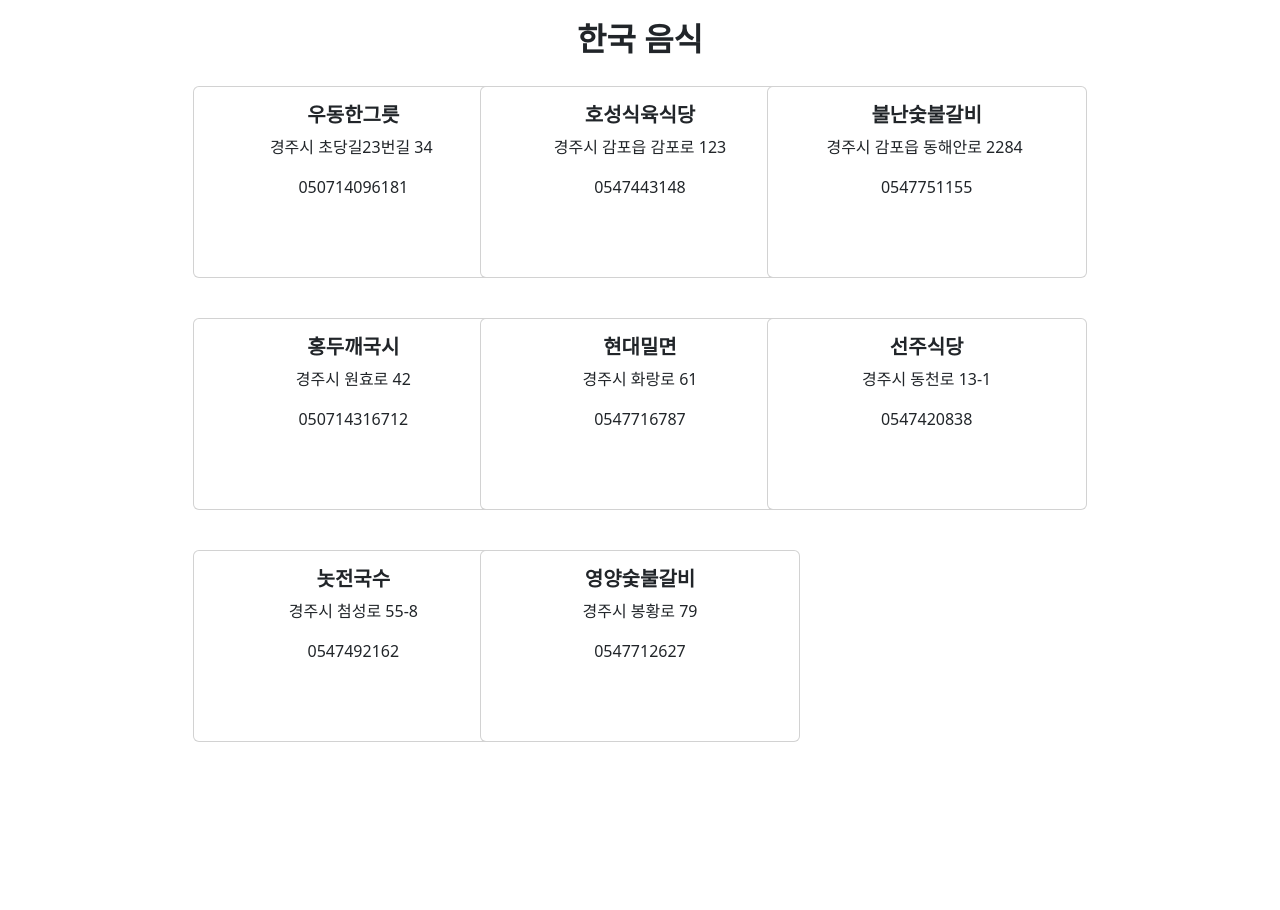
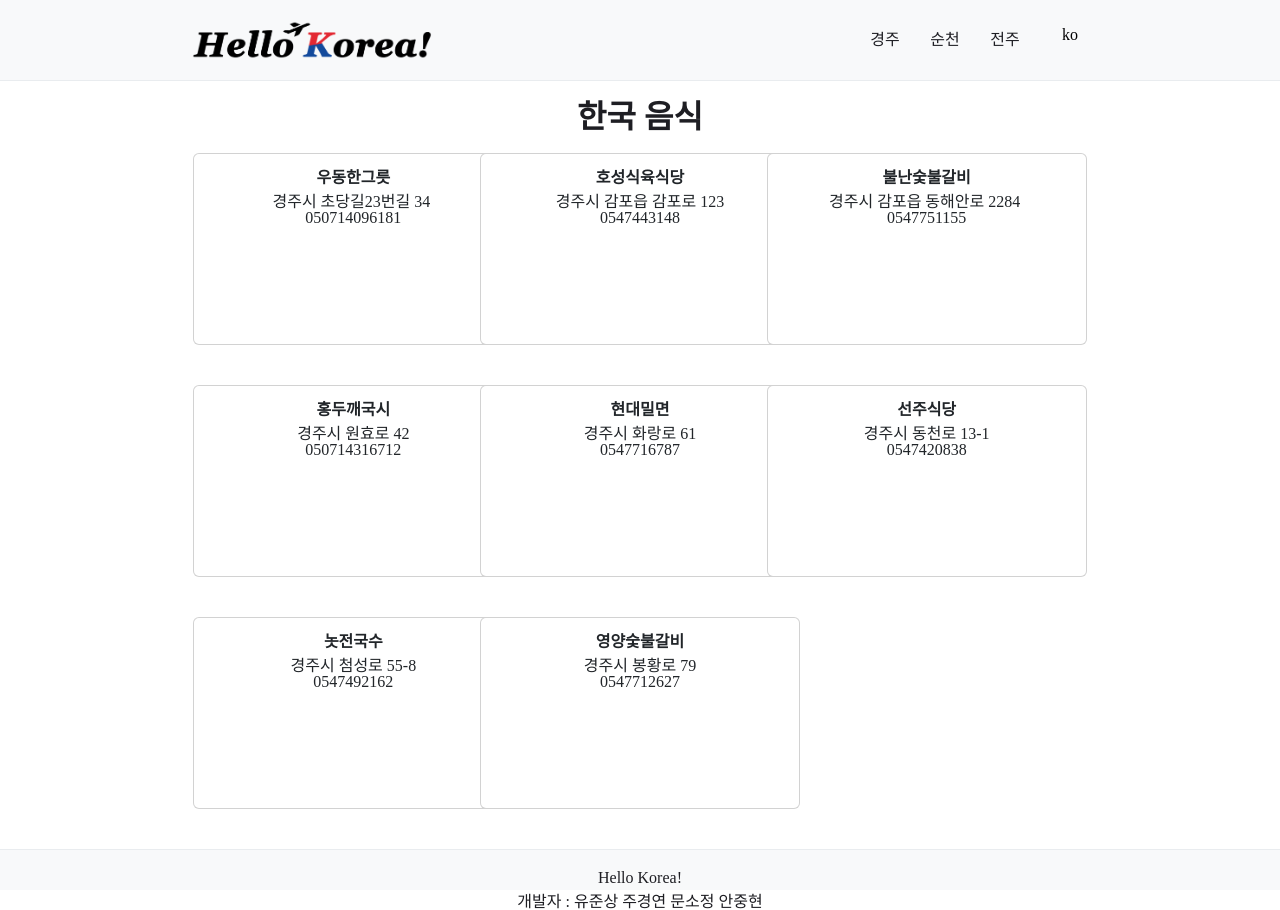
Before and after one commit to Devcourse-Hello-Korea/Hello-Korea, a Django app: page /GyeongJu/Food/korean in a window 1280 px wide. Before the commit the page ends 742 px from the top, so only its background shows below. Run offline with Django 5.2, Linux system fonts and the light colour scheme; data comes from the database, SQL or seed files in the repository.

Commit message:
Feat: header, footer 추가

```diff
--- a/GyeongJu/templates/food/food_home.html
+++ b/GyeongJu/templates/food/food_home.html
@@ -5,7 +5,11 @@
     <meta name="viewport" content="width=device-width, initial-scale=1">
     <title>GyeongJu Food</title>
     <link href="https://cdn.jsdelivr.net/npm/bootstrap@5.3.3/dist/css/bootstrap.min.css" rel="stylesheet" integrity="sha384-QWTKZyjpPEjISv5WaRU9OFeRpok6YctnYmDr5pNlyT2bRjXh0JMhjY6hW+ALEwIH" crossorigin="anonymous">
+    {% load static %}
     <style>
+        @import url('../../static/css/GyeongJu_home.css');
+        @import url('../../static/css/reset.css');
+
         :root{
             background:#FFFFFF;
         }
@@ -41,6 +45,67 @@
     </style>
 </head>
 <body>
+
+    <header class="header">
+		<div class="header_inner">
+			<h1 class="title">
+				<a href="/" class="home_link">
+					<span class="blind">Hello Korea !</span>
+					<img src="{% static 'images/Hello-Korea.png' %}" class="home_img">
+				</a>
+			</h1>
+			<nav class="navbar">
+				<div class="toggle">
+					<input type="checkbox" class="hamburger_btn">
+					<span class="bar"></span>
+					<span class="bar"></span>
+					<span class="bar"></span>
+					<ul class="menu">
+						<li class="item" id="gyeongju">
+							<strong class="category"><a href="/GyeongJu">경주</a></strong>
+							<div class="column" id="gyeongju_column">
+								<a href="./Accomodation" class="link">숙소</a>
+								<a href="./Food" class="link">음식</a>
+								<a href="./Tradition" class="link">전통체험</a>
+								<a href="./Souvenir" class="link">기념품</a>
+							</div>
+						</li>
+						<li class="item" id="suncheon">
+							<strong class="category"><a href="/SoonCheon">순천</a></strong>
+							<div class="column" id="suncheon_column">
+								<a href="" class="link">숙소</a>
+								<a href="" class="link">음식</a>
+								<a href="" class="link">전통체험</a>
+								<a href="" class="link">기념품</a>
+							</div>
+						</li>
+						<li class="item" id="jeonju">
+							<strong class="category"><a href="/JeonJu">전주</a></strong>
+							<div class="column" id="jeonju_column">
+								<a href="" class="link">숙소</a>
+								<a href="" class="link">음식</a>
+								<a href="" class="link">전통체험</a>
+								<a href="" class="link">기념품</a>
+							</div>
+						</li>
+						<li class="item" id="language">
+							<!-- <form action="" method="post" id="select_language"> -->
+								{% csrf_token %}
+								<label for="lang" class="blind">언어 선택</label>
+								<select name="select_language" id="lang" class="select_lang">
+									<option value="ko" id="ko">ko</option>
+									<option value="en" id="en">en</option>
+									<option value="jp" id="jp">jp</option>
+									<option value="cn" id="cn">cn</option>
+								</select>
+							<!-- </form> -->
+						</li>
+					</ul>
+				</div>
+			</nav>
+		</div>
+	</header>
+
     {% if korean and western and japanese and chinese %}
     <div class="row justify-content-center">
         <div class="col-auto">
@@ -144,6 +209,18 @@
             </div>
     {% endif %}
     </div>
+    <footer class="footer">
+		<div class="footer_wrap">
+			<strong class="title">Hello Korea!</strong>
+			<dl class="developer_list">
+				<dt>개발자 : </dt>
+				<dd>유준상</dd>
+				<dd>주경연</dd>
+				<dd>문소정</dd>
+				<dd>안중현</dd>
+			</dl>
+		</div>
+	</footer>
 
     <script src="https://cdn.jsdelivr.net/npm/bootstrap@5.3.3/dist/js/bootstrap.bundle.min.js" integrity="sha384-YvpcrYf0tY3lHB60NNkmXc5s9fDVZLESaAA55NDzOxhy9GkcIdslK1eN7N6jIeHz" crossorigin="anonymous"> </script>
 </body>
```
Also changed, not shown: GyeongJu/templates/GyeongJu/accomodation_index.html (+82 -1 lines).
